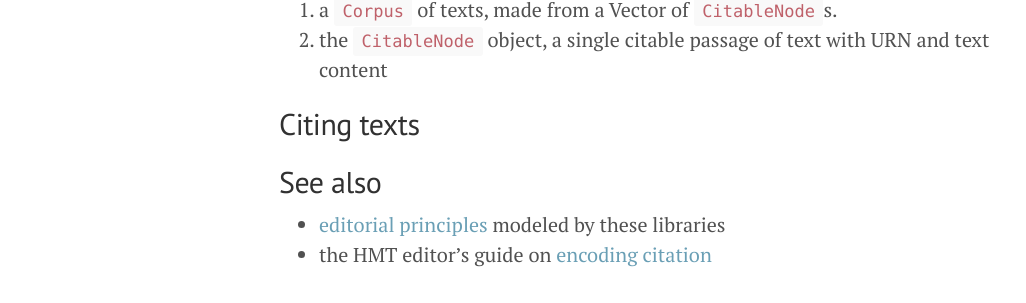
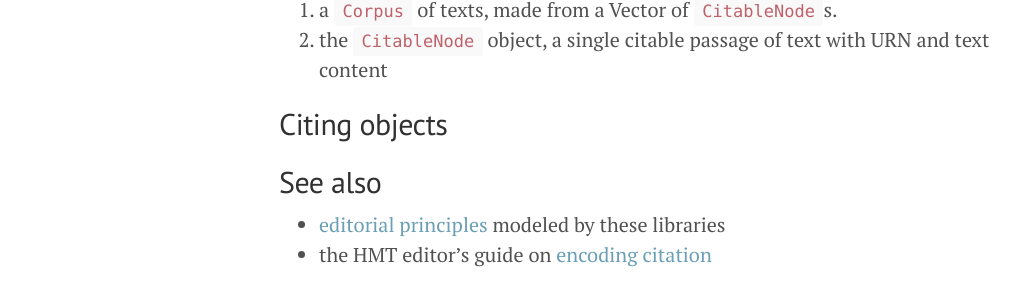
Before and after one commit to homermultitext/hmt-textmodel, a Jekyll site: the page built from docs/citation.md, in a window 1280 px wide. Shown: the part 622-925 px from the top of the page, without its empty margins (1-1027 px from the left). Built offline with Jekyll 4.4.1, drawn with Linux system fonts in a browser that asks for light colours.

Commit message:
Update citation section

```diff
--- a/docs/citation.md
+++ b/docs/citation.md
@@ -22,7 +22,7 @@ The `hmt-textmodel` library uses the generic `ohco2` library for two important
 1.  a `Corpus` of texts, made from a Vector of `CitableNode`s.
 2.  the `CitableNode` object, a single citable passage of text with URN and text content
 
-## Citing texts
+## Citing objects
 
 
 ## See also
```
